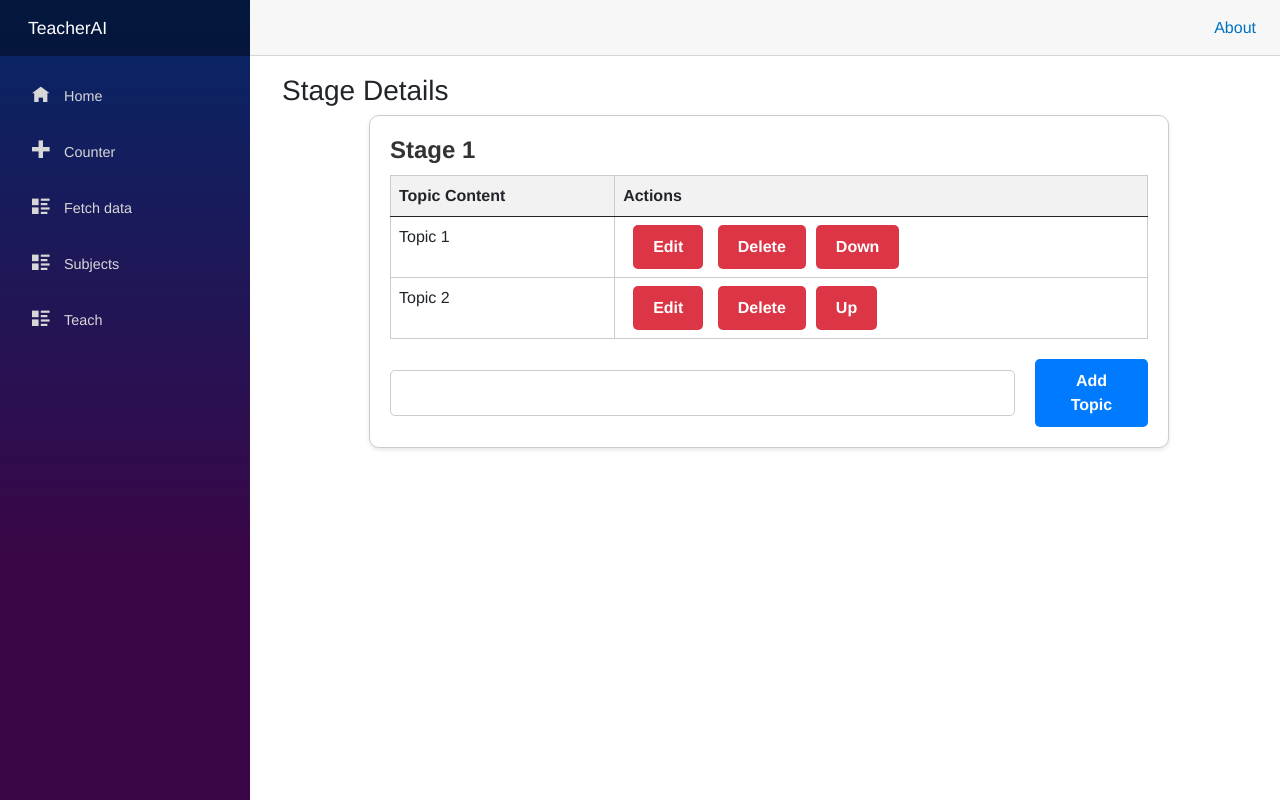
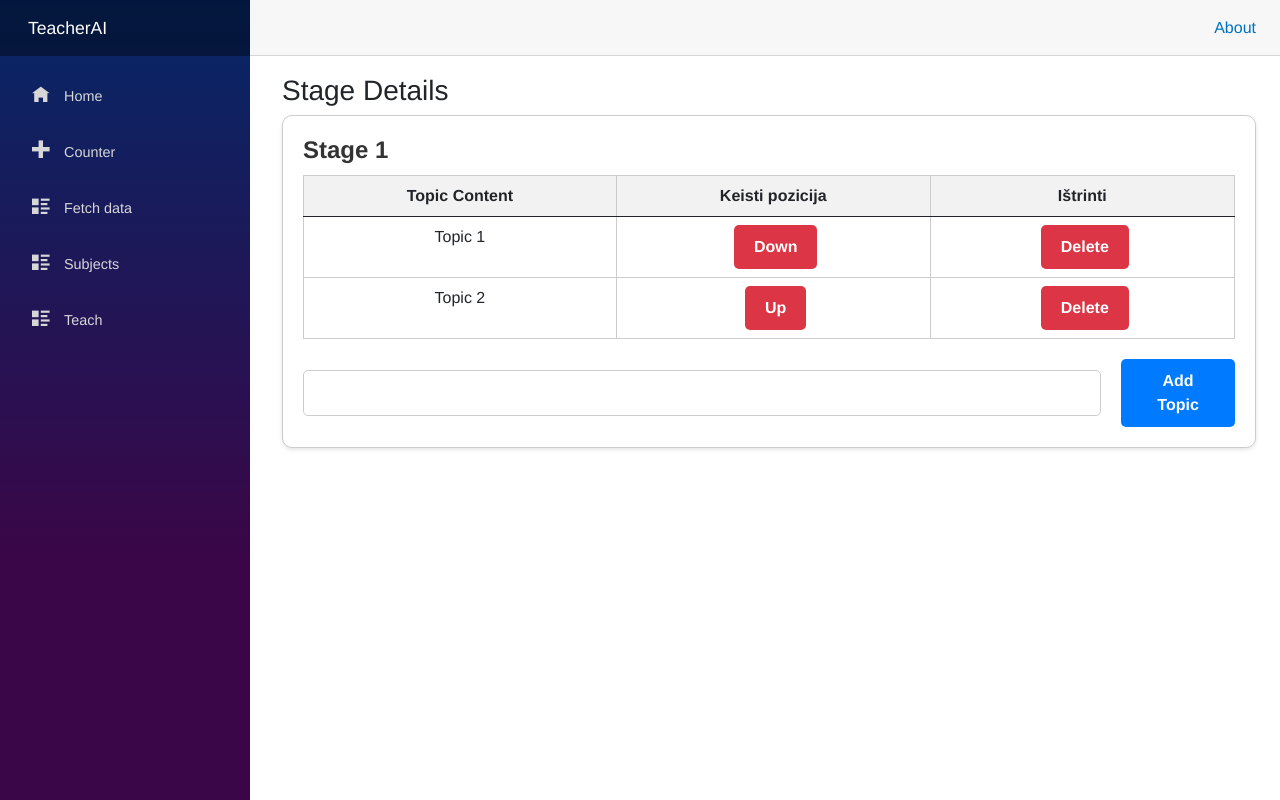
Before and after one commit to Justuxs/TeacherAI, an ASP.NET Core app: page /stagedetails/1 in a window 1280 px wide. Run offline with ASP.NET Core 8, Linux system fonts and the light colour scheme; style sheets or scripts are compiled from the project's sources.

Commit message:
Topic creation page fix

```diff
--- a/TeacherAI/Pages/Creation/StageDetails.razor
+++ b/TeacherAI/Pages/Creation/StageDetails.razor
@@ -14,7 +14,9 @@
             <thead>
                 <tr>
                     <th>Topic Content</th>
-                    <th>Actions</th>
+                    <th>Keisti pozicija</th>
+                    <th>Ištrinti</th>
+
                 </tr>
             </thead>
             <tbody>
@@ -24,8 +26,7 @@
                     <tr>
                         <td>@topic.Content</td>
                         <td>
-                            <button @onclick="() => OpenEditModal(topic)">Edit</button>
-                            <button @onclick="() => DeleteTopic(topic)">Delete</button>
+                            <div class="action-column">
                                 @if (index != 0)
                                 {
                                     <button @onclick="() => MoveTopicUp(topic)">Up</button>
@@ -34,7 +35,14 @@
                                 {
                                     <button @onclick="() => MoveTopicDown(topic)">Down</button>
                                 }
+                            </div>
                         </td>
+                        <td>
+                            <div class="action-column">
+                                <button @onclick="() => DeleteTopic(topic)">Delete</button>
+                            </div>
+                        </td>
+
                     </tr>
                 }
             </tbody>
@@ -101,8 +109,7 @@ else
 
     private void DeleteTopic(Topic topic)
     {
-        // Implement delete functionality
-        // Call a method in your SubjectService to delete the topic
+        stage.Topics.Remove(topic);
     }
 
     private void AddTopic()
@@ -149,10 +156,15 @@ else
         .table td {
             border: 1px solid #ccc;
             padding: 8px;
-            text-align: left;
+            text-align: center;
         }
 
         .table th {
             background-color: #f2f2f2;
+            text-align: center;
+        }
+
+    .action-column button {
+        margin-right: 5px;
     }
 </style>
--- a/TeacherAI/wwwroot/css/site.css
+++ b/TeacherAI/wwwroot/css/site.css
@@ -167,7 +167,7 @@ a {
 /* box-details UI */
 
 .box-details {
-    max-width: 800px;
+    max-width: 1000px;
     margin: 0 auto;
     padding: 20px;
     background-color: #fff;
```
Lines whose indentation alone changed are shown as unchanged.
